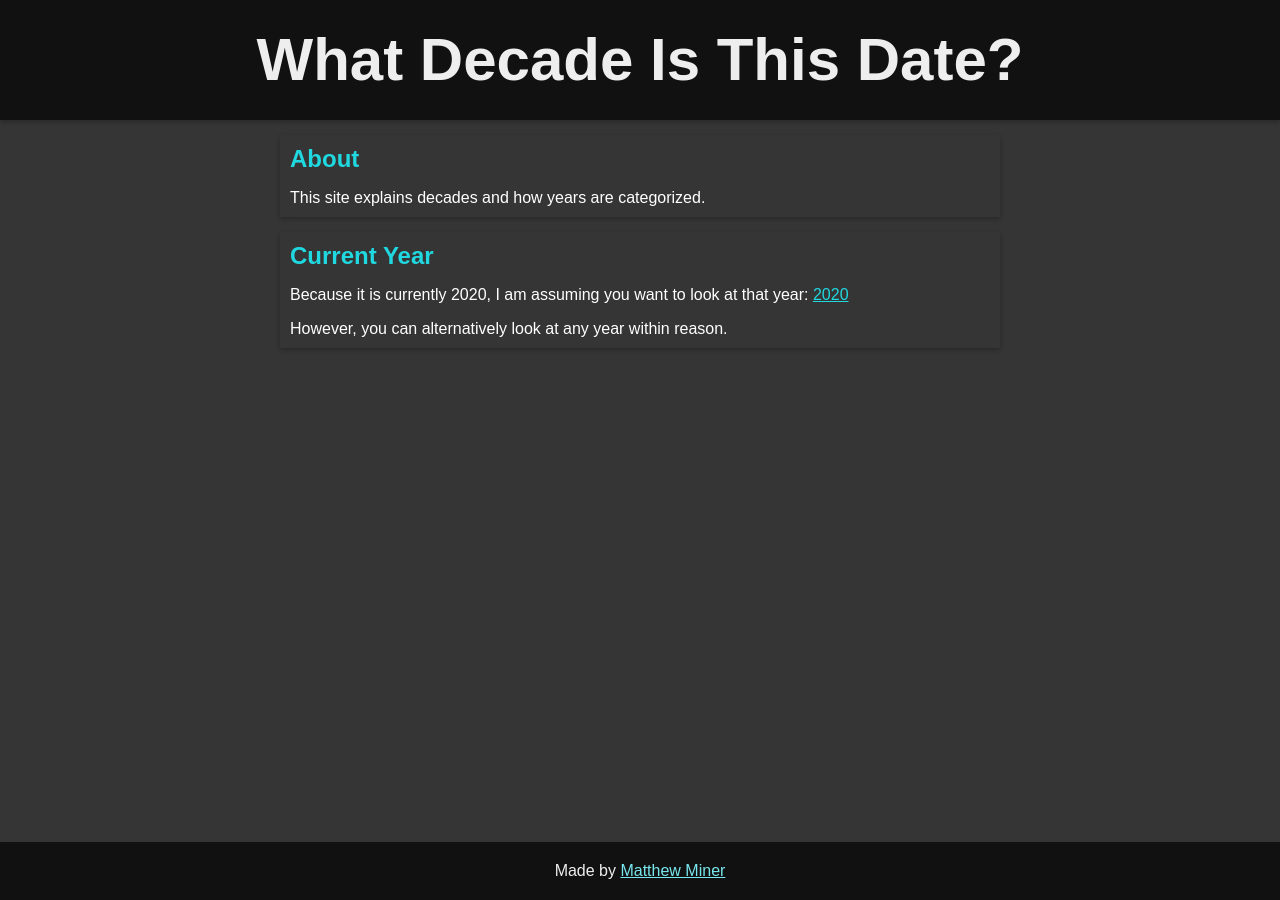
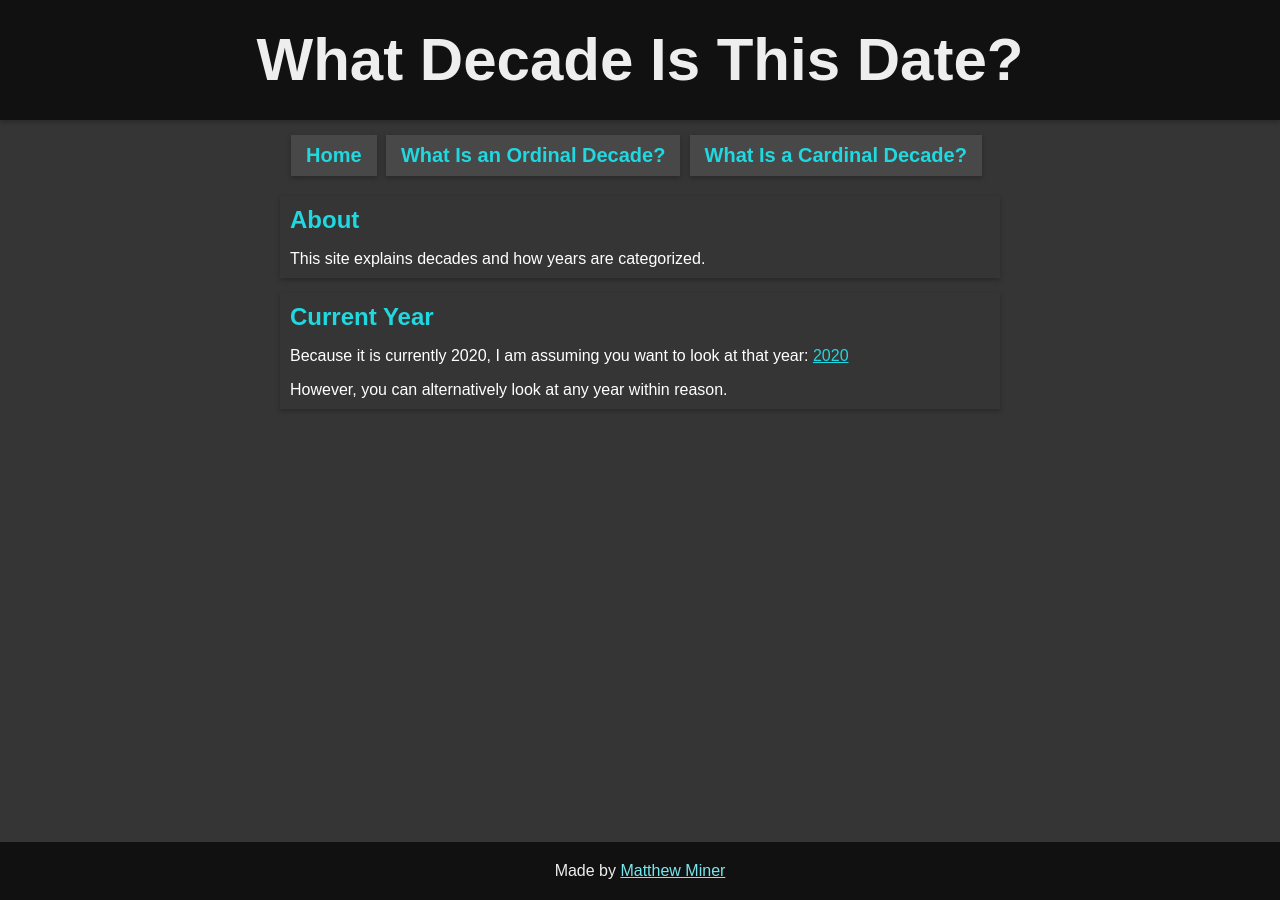
Before and after one commit to mminer237/whatdecadeisthis.date, a Jekyll site: the page built from index.html, in a window 1280 px wide. Built offline with Jekyll 4.4.1, drawn with Linux system fonts in a browser that asks for light colours.

Commit message:
Added nav

```diff
--- /dev/null
+++ b/_includes/nav.html
@@ -0,0 +1,7 @@
+<nav>
+	<ul>
+		<li><a href="/">Home</a></li>
+		<li><a href="{% link _pages/ordinal-decade.html %}">What Is an Ordinal Decade?</a></li>
+		<li><a href="{% link _pages/cardinal-decade.html %}">What Is a Cardinal Decade?</a></li>
+	</ul>
+</nav>
--- a/_layouts/default.html
+++ b/_layouts/default.html
@@ -43,6 +43,7 @@
 		height="0" width="0" style="display:none;visibility:hidden"></iframe></noscript>
 		<!-- End Google Tag Manager (noscript) -->{% endif %}
 		{% include header.html %}
+		{% include nav.html %}
 		<main>
 			{{ content }}
 		</main>
--- a/css/style.scss
+++ b/css/style.scss
@@ -3,8 +3,8 @@
 $dark-primary-color: #111;
 $darkish-primary-color: #222;
 $primary-color: #353535;
-// $lightish-primary-color: hsl(25, 81%, 60%);
-// $light-primary-color: hsl(25, 100%, 80%);
+$lightish-primary-color: #484848;
+$light-primary-color: #606060;
 // $dark-secondary-color: hsl(55, 81%, 15%);
 // $darkish-secondary-color: hsl(55, 31%, 40%);
 $secondary-color: #20D8E0;
@@ -56,6 +56,50 @@ header, footer {
 	background-color: $dark-primary-color;
 	text-align: center;
 }
+nav {
+	display: flex;
+	font-size: 20px;
+	font-weight: bold;
+	margin: 15px auto 5px;
+	max-width: 700px;
+	width: 100%;
+}
+nav>ul {
+	display: inline-flex;
+	justify-content: space-around;
+	align-items: stretch;
+}
+nav ul {
+	list-style: none;
+	margin: 0;
+	padding: 0;
+	width: 101%;
+}
+nav ul>li {
+	flex: 1 1 auto;
+	margin-right: 1%;
+	text-align: center;
+}
+nav ul li {
+	margin-bottom: 0 !important;
+}
+nav ul li a {
+	background-color: $lightish-primary-color !important;
+	box-shadow: 0 2px 5px 0 rgba(0,0,0,0.26);
+	box-sizing: border-box;
+	color: $secondary-color;
+	cursor: pointer;
+	display: inline-block;
+	height: 100%;
+	padding: 9px 15px !important;
+}
+nav ul li a:hover {
+	background-color: $light-primary-color !important;
+	color: $lightish-secondary-color;
+}
+nav a {
+	text-decoration: none;
+}
 main {
 	flex-grow: 1;
 	padding-bottom: 2vw;
```
